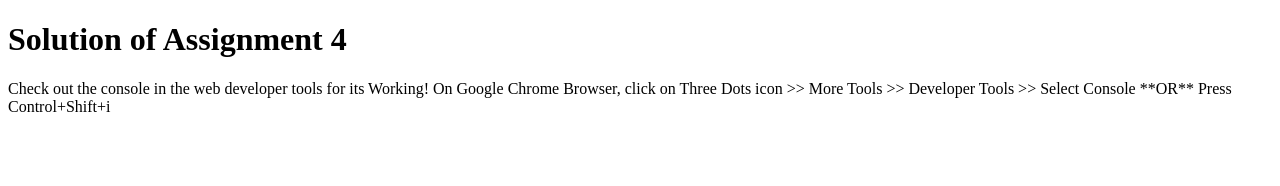
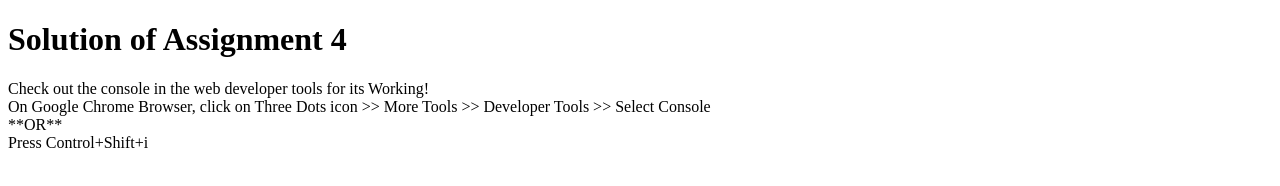
Before and after one commit to ShreJ09/Assign4Sol, a plain HTML site: page JS_assign/index.html in a window 1280 px wide. Drawn offline with Linux system fonts and the light colour scheme.

Commit message:
Update index.html

```diff
--- a/JS_assign/index.html
+++ b/JS_assign/index.html
@@ -12,9 +12,9 @@
 <body>
     <h1>Solution of Assignment 4</h1>
     <p>
-        Check out the console in the web developer tools for its Working!
-        On Google Chrome Browser, click on Three Dots icon >> More Tools >> Developer Tools >> Select Console
-           **OR**
+        Check out the console in the web developer tools for its Working!<br>
+        On Google Chrome Browser, click on Three Dots icon >> More Tools >> Developer Tools >> Select Console<br>
+           **OR**<br>
         Press Control+Shift+i
     </p>
 </body>
```
